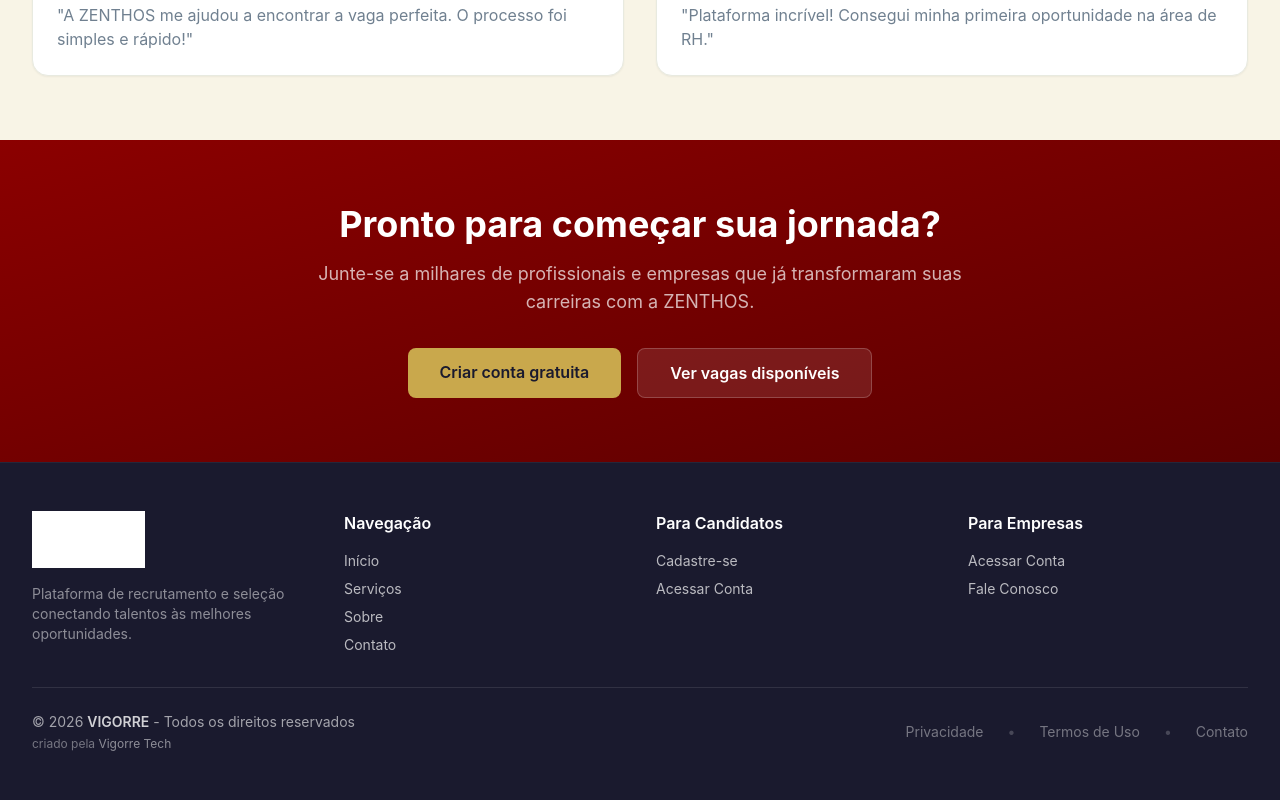
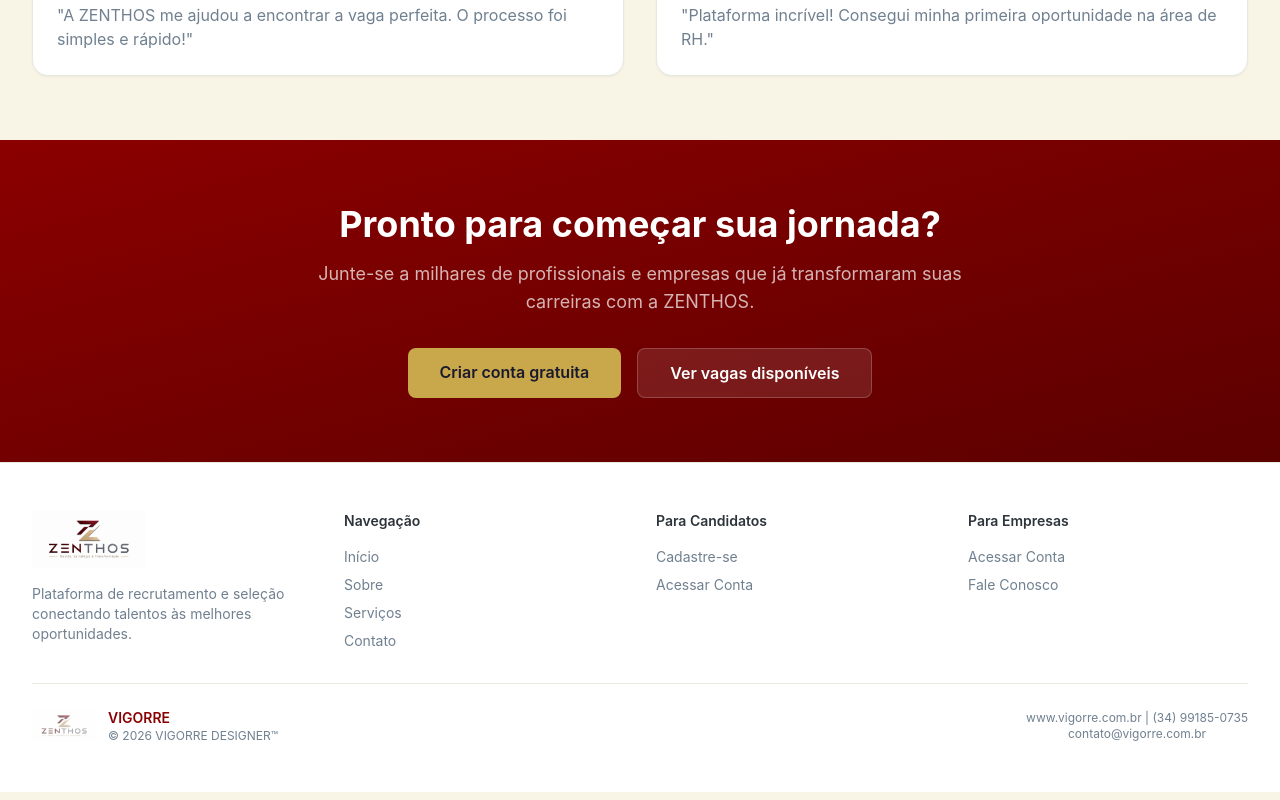
Before and after one commit to trivoroficial/consult_recruit, a Next.js app: page / in a window 1280 px wide. Shown: the part 2444-3244 px from the top of the page. Built offline with nearby package versions, Linux system fonts and the light colour scheme.

Commit message:
Update Footer.tsx

```diff
--- a/src/components/layout/Footer.tsx
+++ b/src/components/layout/Footer.tsx
@@ -6,78 +6,88 @@ import Link from 'next/link'
 export function Footer() {
   const pathname = usePathname()
 
-  // SÓ NÃO MOSTRAR EM DASHBOARDS E AUTH
-  const isHidden = pathname?.startsWith('/admin') ||
-                   pathname?.startsWith('/empresa') ||
-                   pathname?.startsWith('/candidato') ||
-                   pathname?.startsWith('/login') ||
-                   pathname?.startsWith('/cadastro')
+  const isDashboard = pathname?.startsWith('/admin') ||
+                      pathname?.startsWith('/empresa') ||
+                      pathname?.startsWith('/candidato') ||
+                      pathname?.startsWith('/login') ||
+                      pathname?.startsWith('/cadastro')
 
-  if (isHidden) {
+  if (isDashboard) {
     return null
   }
 
   return (
-    <footer className="bg-[#1A1A2E] text-white/70 border-t border-white/5">
+    <footer className="bg-white border-t border-[#E8EAE0]">
       <div className="max-w-7xl mx-auto px-4 sm:px-6 lg:px-8 py-12">
         <div className="grid grid-cols-1 md:grid-cols-4 gap-8">
 
+          {/* COLUNA 1 - LOGO */}
           <div>
-            <img src="/logo.png" alt="ZENTHOS" className="h-[1.5cm] w-auto object-contain brightness-0 invert" />
-            <p className="text-sm mt-4 max-w-xs text-white/50">
+            <img src="/logo.png" alt="ZENTHOS" className="h-[1.5cm] w-auto object-contain" />
+            <p className="text-sm text-[#708090] mt-4 max-w-xs">
               Plataforma de recrutamento e seleção conectando talentos às melhores oportunidades.
             </p>
           </div>
 
+          {/* COLUNA 2 - LINKS RÁPIDOS */}
           <div>
-            <h4 className="text-white font-semibold mb-4">Navegação</h4>
+            <h4 className="text-sm font-semibold text-[#2D343A] mb-4">Navegação</h4>
             <ul className="space-y-2 text-sm">
-              <li><Link href="/" className="hover:text-white transition">Início</Link></li>
-              <li><Link href="/servicos" className="hover:text-white transition">Serviços</Link></li>
-              <li><Link href="/sobre" className="hover:text-white transition">Sobre</Link></li>
-              <li><Link href="/contato" className="hover:text-white transition">Contato</Link></li>
+              <li><Link href="/" className="text-[#708090] hover:text-[#8B0000] transition">Início</Link></li>
+              <li><Link href="/sobre" className="text-[#708090] hover:text-[#8B0000] transition">Sobre</Link></li>
+              <li><Link href="/servicos" className="text-[#708090] hover:text-[#8B0000] transition">Serviços</Link></li>
+              <li><Link href="/contato" className="text-[#708090] hover:text-[#8B0000] transition">Contato</Link></li>
             </ul>
           </div>
 
+          {/* COLUNA 3 - CANDIDATO */}
           <div>
-            <h4 className="text-white font-semibold mb-4">Para Candidatos</h4>
+            <h4 className="text-sm font-semibold text-[#2D343A] mb-4">Para Candidatos</h4>
             <ul className="space-y-2 text-sm">
-              <li><Link href="/cadastro" className="hover:text-white transition">Cadastre-se</Link></li>
-              <li><Link href="/login" className="hover:text-white transition">Acessar Conta</Link></li>
+              <li><Link href="/cadastro" className="text-[#708090] hover:text-[#8B0000] transition">Cadastre-se</Link></li>
+              <li><Link href="/login" className="text-[#708090] hover:text-[#8B0000] transition">Acessar Conta</Link></li>
             </ul>
           </div>
 
+          {/* COLUNA 4 - EMPRESA */}
           <div>
-            <h4 className="text-white font-semibold mb-4">Para Empresas</h4>
+            <h4 className="text-sm font-semibold text-[#2D343A] mb-4">Para Empresas</h4>
             <ul className="space-y-2 text-sm">
-              <li><Link href="/login" className="hover:text-white transition">Acessar Conta</Link></li>
-              <li><Link href="/contato" className="hover:text-white transition">Fale Conosco</Link></li>
+              <li><Link href="/login" className="text-[#708090] hover:text-[#8B0000] transition">Acessar Conta</Link></li>
+              <li><Link href="/contato" className="text-[#708090] hover:text-[#8B0000] transition">Fale Conosco</Link></li>
             </ul>
           </div>
         </div>
 
-        <div className="border-t border-white/10 mt-8 pt-6">
+        {/* RODAPÉ FINAL COM COPYRIGHT VIGORRE */}
+        <div className="border-t border-[#E8EAE0] mt-8 pt-6">
           <div className="flex flex-col md:flex-row items-center justify-between gap-4">
-            <div className="text-center md:text-left">
-              <p className="text-sm text-white/60">
-                © 2026 <span className="font-semibold text-white/80">VIGORRE</span> - Todos os direitos reservados
+            <div className="flex items-center gap-3">
+              <img
+                src="/logo.png"
+                alt="VIGORRE"
+                className="h-8 w-auto object-contain opacity-60"
+              />
+              <div>
+                <p className="text-sm font-semibold text-[#8B0000]">VIGORRE</p>
+                <p className="text-xs text-[#708090]">© 2026 VIGORRE DESIGNER™</p>
+              </div>
+            </div>
+            <div className="text-center text-xs text-[#708090]">
+              <p>
+                <a href="https://www.vigorre.com.br" target="_blank" rel="noopener noreferrer" className="hover:text-[#8B0000] transition">
+                  www.vigorre.com.br
+                </a>
+                {' | '}
+                <a href="tel:+5534991850735" className="hover:text-[#8B0000] transition">
+                  (34) 99185-0735
+                </a>
               </p>
-              <p className="text-xs text-white/40 mt-1">
-                criado pela <span className="text-white/50">Vigorre Tech</span>
+              <p>
+                <a href="mailto:contato@vigorre.com.br" className="hover:text-[#8B0000] transition">
+                  contato@vigorre.com.br
+                </a>
               </p>
-            </div>
-            <div className="flex items-center gap-6 text-sm">
-              <Link href="/privacidade" className="text-white/40 hover:text-white transition">
-                Privacidade
-              </Link>
-              <span className="text-white/20">•</span>
-              <Link href="/termos" className="text-white/40 hover:text-white transition">
-                Termos de Uso
-              </Link>
-              <span className="text-white/20">•</span>
-              <Link href="/contato" className="text-white/40 hover:text-white transition">
-                Contato
-              </Link>
             </div>
           </div>
         </div>
```
